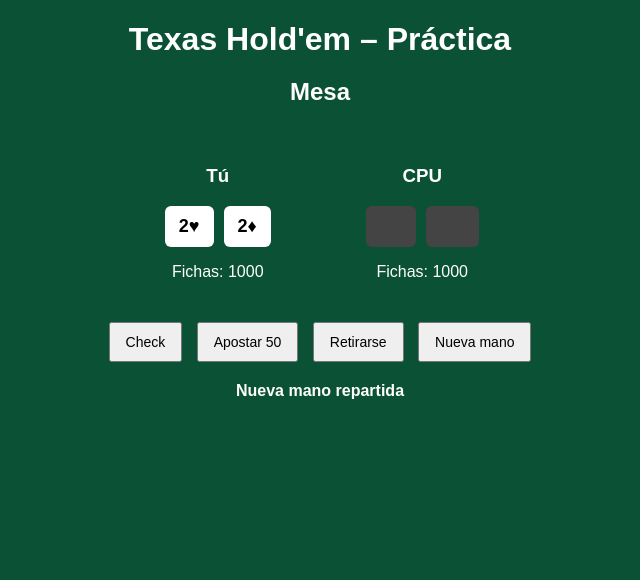
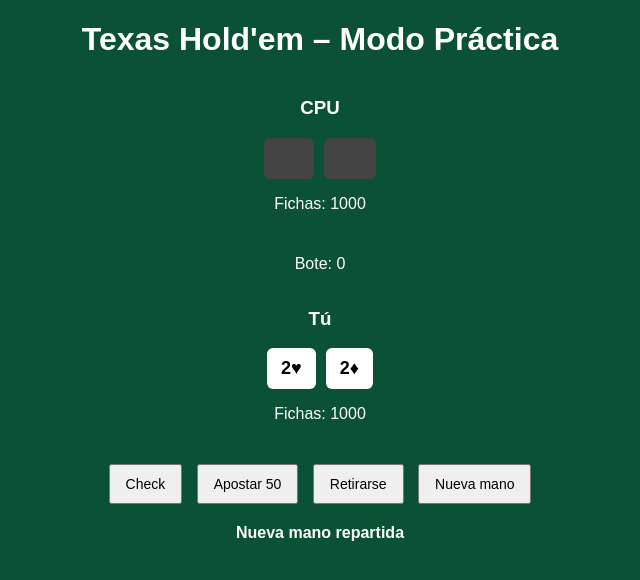
Before and after one commit to blackbirdtxt/pokerxd, a plain HTML site: page poker-texas/index.html in a window 1280 px wide. Shown: the whole page, without its empty margins (320-960 px from the left). Drawn offline with Linux system fonts and the light colour scheme.

Commit message:
Revise index.html for training mode layout
Updated the HTML structure for the Texas Hold'em game to include a new training mode layout and adjusted player and community card sections.

```diff
--- a/poker-texas/index.html
+++ b/poker-texas/index.html
@@ -2,36 +2,38 @@
 <html lang="es">
 <head>
   <meta charset="UTF-8">
-  <title>Póker Texas Hold'em</title>
+  <title>Texas Hold'em – Entrenamiento</title>
   <link rel="stylesheet" href="style.css">
 </head>
 <body>
 
-<h1>Texas Hold'em – Práctica</h1>
+<h1>Texas Hold'em – Modo Práctica</h1>
 
 <div class="table">
-  <h2>Mesa</h2>
-  <div id="community-cards" class="cards"></div>
-</div>
 
-<div class="players">
-  <div class="player">
+  <div class="player cpu">
+    <h3>CPU</h3>
+    <div id="cpu-cards" class="cards hidden"></div>
+    <p>Fichas: <span id="cpu-chips">1000</span></p>
+  </div>
+
+  <div class="community">
+    <div id="community-cards" class="cards"></div>
+    <p>Bote: <span id="pot">0</span></p>
+  </div>
+
+  <div class="player human">
     <h3>Tú</h3>
     <div id="player-cards" class="cards"></div>
     <p>Fichas: <span id="player-chips">1000</span></p>
   </div>
 
-  <div class="player">
-    <h3>CPU</h3>
-    <div id="cpu-cards" class="cards hidden"></div>
-    <p>Fichas: <span id="cpu-chips">1000</span></p>
-  </div>
 </div>
 
 <div class="actions">
-  <button onclick="check()">Check</button>
-  <button onclick="bet()">Apostar 50</button>
-  <button onclick="fold()">Retirarse</button>
+  <button onclick="playerCheck()">Check</button>
+  <button onclick="playerBet()">Apostar 50</button>
+  <button onclick="playerFold()">Retirarse</button>
   <button onclick="newHand()">Nueva mano</button>
 </div>
 
```
